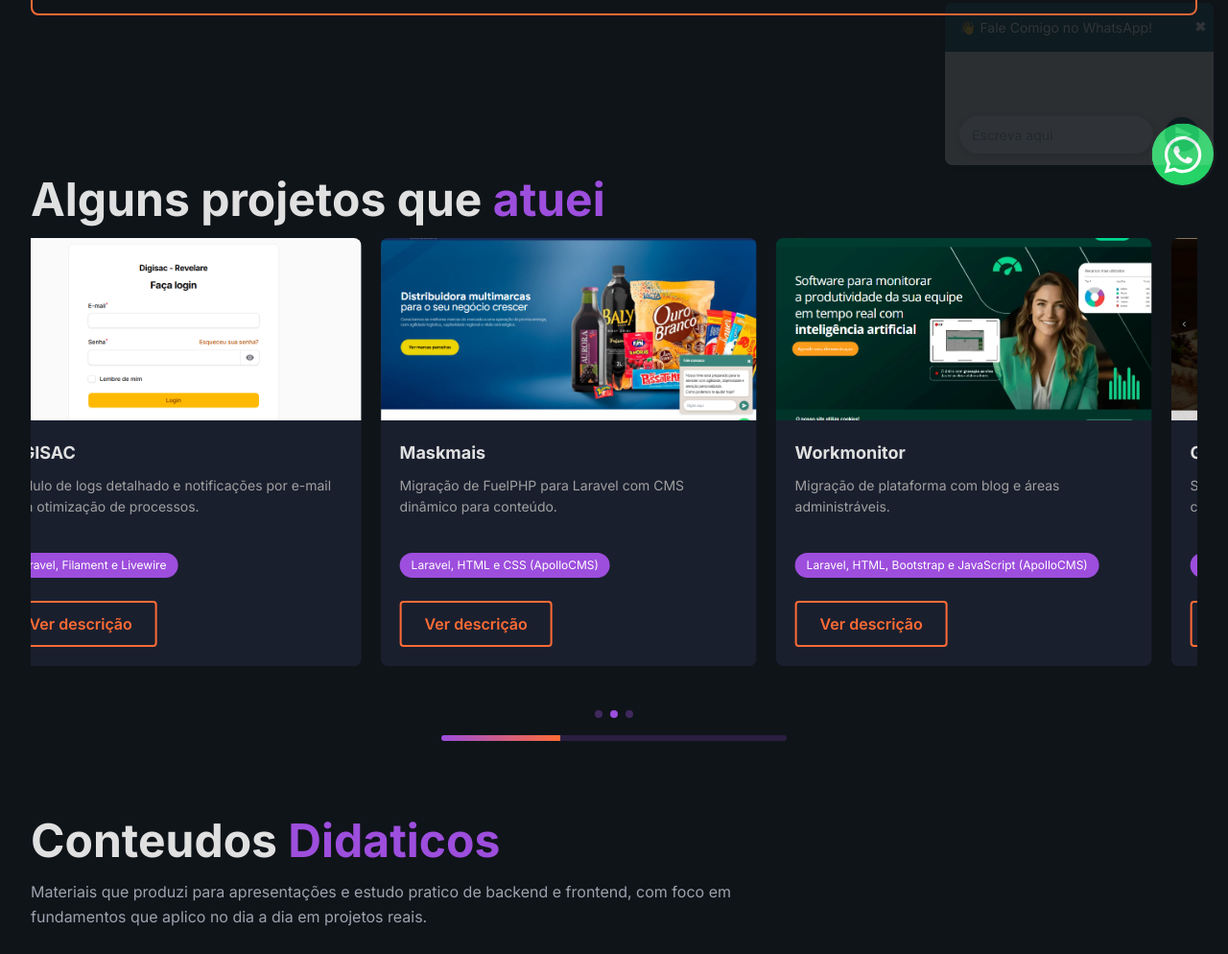
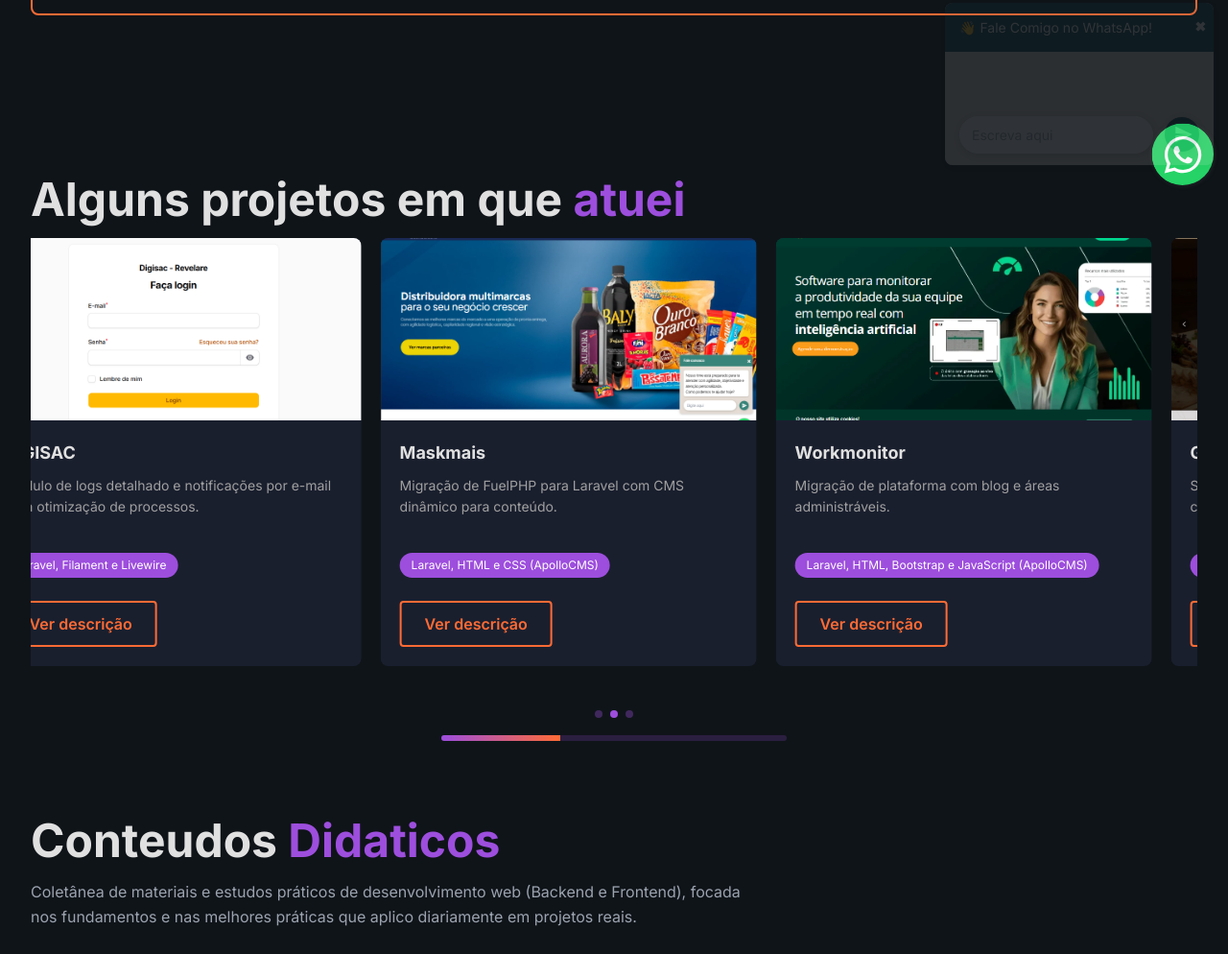
Before and after one commit to hugosbss/portfolio, a plain HTML site: page index.html in a window 1280 px wide. Shown: the part 592-1586 px from the top of the page at 96% size. Drawn offline with nearby package versions, Linux system fonts and the light colour scheme; grey boxes are pictures that could not be loaded.

Commit message:
fix: textos

```diff
--- a/index.html
+++ b/index.html
@@ -561,7 +561,7 @@
 
     <section id="works" class="py-10">
         <div class="max-w-7xl mx-auto px-4 md:px-8">
-            <h2 class="text-4xl md:text-5xl font-bold mb-4">Alguns projetos que <span class="accent-purple">atuei</span>
+                <h2 class="text-4xl md:text-5xl font-bold mb-4">Alguns projetos em que <span class="accent-purple">atuei</span>
             </h2>
 
             <div class="swiper works-swiper">
@@ -581,7 +581,7 @@
         <div class="max-w-7xl mx-auto px-4 md:px-8">
             <h2 class="text-4xl md:text-5xl font-bold mb-4">Conteudos <span class="accent-purple">Didaticos</span></h2>
             <p class="text-gray-400 mb-7 max-w-3xl leading-relaxed">
-                Materiais que produzi para apresentações e estudo pratico de backend e frontend, com foco em fundamentos que aplico no dia a dia em projetos reais.
+                Coletânea de materiais e estudos práticos de desenvolvimento web (Backend e Frontend), focada nos fundamentos e nas melhores práticas que aplico diariamente em projetos reais.
             </p>
 
             <div class="swiper study-swiper">
@@ -780,7 +780,7 @@
             },
             {
                 id: 'controlarc',
-                title: 'Controlarc',
+                title: 'Control Arc',
                 image: 'assets/controlarc.png',
                 stack: 'Laravel, HTML, JavaScript e Tailwind CSS (ApolloCMS)',
                 summary: 'Reestruturação completa para CMS totalmente administrável.',
```
